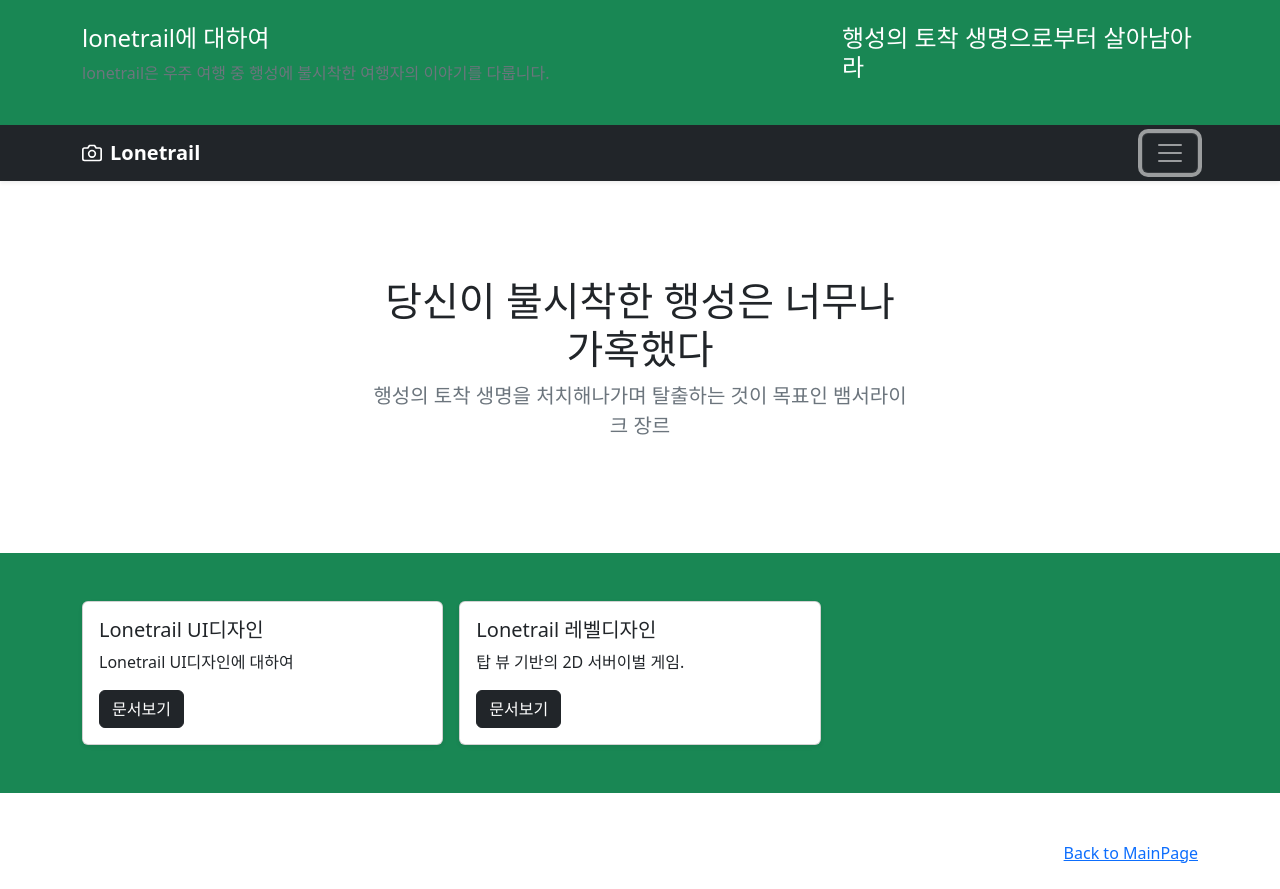
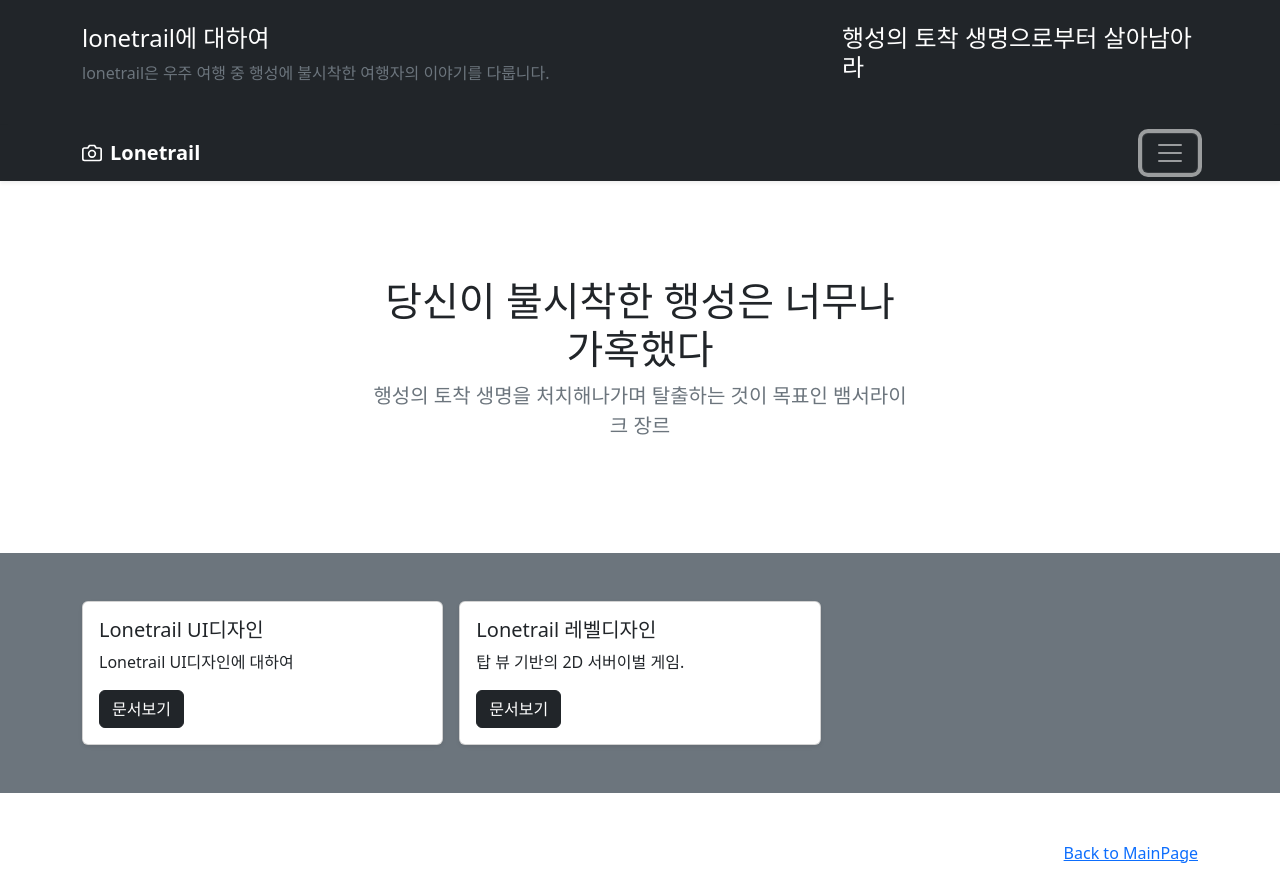
Before and after one commit to Deuroyikan/-, a plain HTML site: page pages/sub04.html in a window 1280 px wide. Both pictures are taken after a click on the button "Toggle navigation". Drawn offline with nearby package versions, Linux system fonts and the light colour scheme.

Commit message:
Update sub04.html

```diff
--- a/pages/sub04.html
+++ b/pages/sub04.html
@@ -91,7 +91,7 @@
 <body>
 
   <header>
-    <div class="collapse bg-success" id="navbarHeader">
+    <div class="collapse bg-dark" id="navbarHeader">
       <div class="container">
         <div class="row">
           <div class="col-sm-8 col-md-7 py-4">
@@ -142,7 +142,7 @@
       </div>
     </section>
 
-    <div class="album py-5 bg-success">
+    <div class="album py-5 bg-secondary">
       <div class="container">
         <div class="row row-cols-1 row-cols-sm-2 row-cols-md-3 g-3">
           <div class="col">
```
